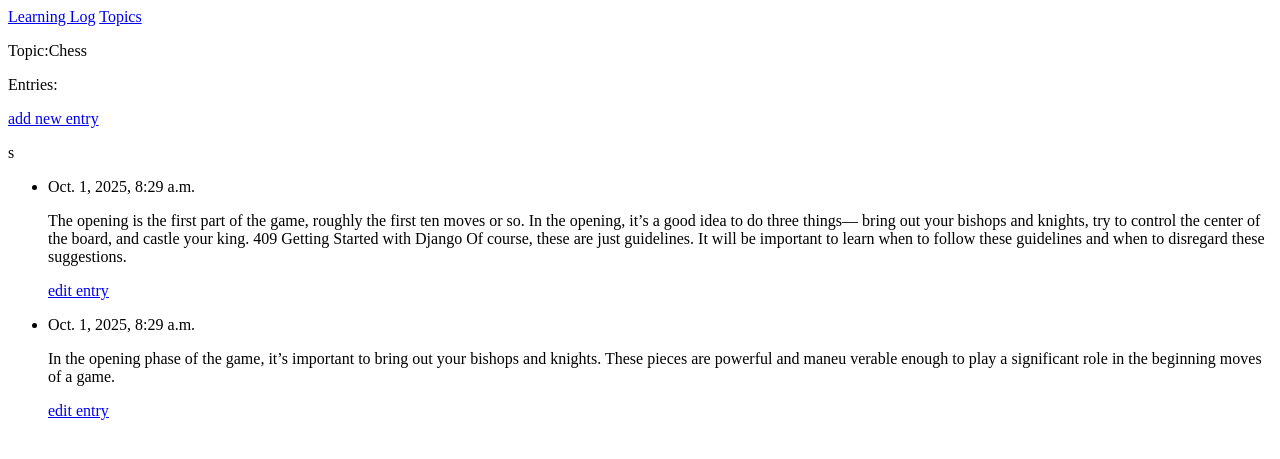
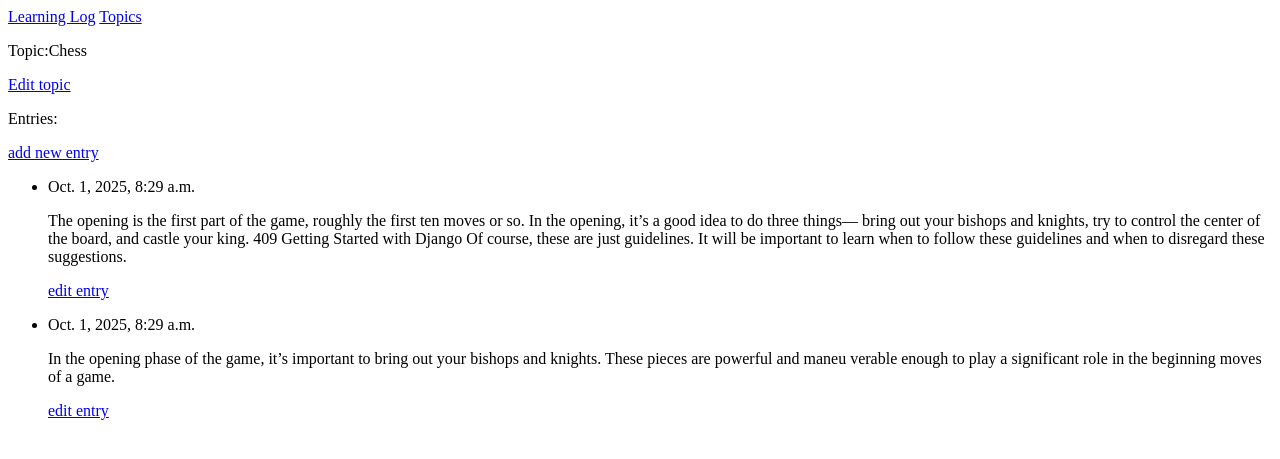
Before and after one commit to bereket-tesAye/learning_logs, a Django app: page /topics/1 in a window 1280 px wide. Shown: the top 459 px of the page. Run offline with Django 5.2, Linux system fonts and the light colour scheme; data comes from the database, SQL or seed files in the repository; both versions use the stored data as it was after the commit.

Commit message:
fixed bugs and added edit topic feature

```diff
--- a/learning_logs/templates/learning_logs/topic.html
+++ b/learning_logs/templates/learning_logs/topic.html
@@ -1,10 +1,13 @@
 {% extends 'learning_logs/base.html' %}
 {% block content %}
 <p>Topic:{{ topic }}</p>
+<p>
+    <a href="{% url 'learning_logs:edit_topic' topic.id %}">Edit topic</a>
+</p>
 <p>Entries: </p>
 <p>
     <a href="{% url 'learning_logs:new_entry' topic.id %}">add new entry</a>
-</p>s
+</p>
 <ul>
     {% for entry in entries %}
     <li>
@@ -12,6 +15,7 @@
         <p>{{entry.text|linebreaks}}</p>
         <p>
             <a href="{% url 'learning_logs:edit_entry' entry.id %}">edit entry</a>
+
         </p>
 
     </li>
--- a/learning_logs/urls.py
+++ b/learning_logs/urls.py
@@ -9,5 +9,6 @@ urlpatterns = [
     path('topics/<int:topic_id>', views.topic, name = 'topic'),
     path('new_topic', views.new_topic, name = 'new_topic'),
     path('new_entry/<int:topic_id>/', views.new_entry, name = 'new_entry'),
-    path('edit_entry/<int:entry_id>/', views.edit_entry, name = 'edit_entry')
+    path('edit_entry/<int:entry_id>/', views.edit_entry, name = 'edit_entry'),
+    path('edit_topic/<int:topic_id>/', views.edit_topic, name = 'edit_topic'),
 ]
--- a/learning_logs/views.py
+++ b/learning_logs/views.py
@@ -4,7 +4,7 @@ from django.urls import reverse
 from .forms import TopicForm
 from .forms import EntryForm
 
-from django.shortcuts import render
+from django.shortcuts import render, get_object_or_404
 from .models import Topic, Entry
 
 # Create your views here.
@@ -63,3 +63,20 @@ def edit_entry(request, entry_id):
 
     context = {'entry':entry, 'topic': topic, 'form':form }
     return render(request, 'learning_logs/edit_entry.html', context)
+
+def edit_topic(request, topic_id):
+    """Edit an existing topic."""
+    topic = get_object_or_404(Topic, id=topic_id)
+
+    if request.method != 'POST':
+        # Initial request; pre-fill the form with the current topic.
+        form = TopicForm(instance=topic)
+    else:
+        # POST data submitted; process data.
+        form = TopicForm(instance=topic, data=request.POST)
+        if form.is_valid():
+            form.save()
+            return HttpResponseRedirect(reverse('learning_logs:topic', args=[topic.id]))
+
+    context = {'topic': topic, 'form': form}
+    return render(request, 'learning_logs/edit_topic.html', context)
```
Also changed, not shown: learning_logs/templates/learning_logs/edit_topic.html (added, +11 -0 lines), db.sqlite3.
